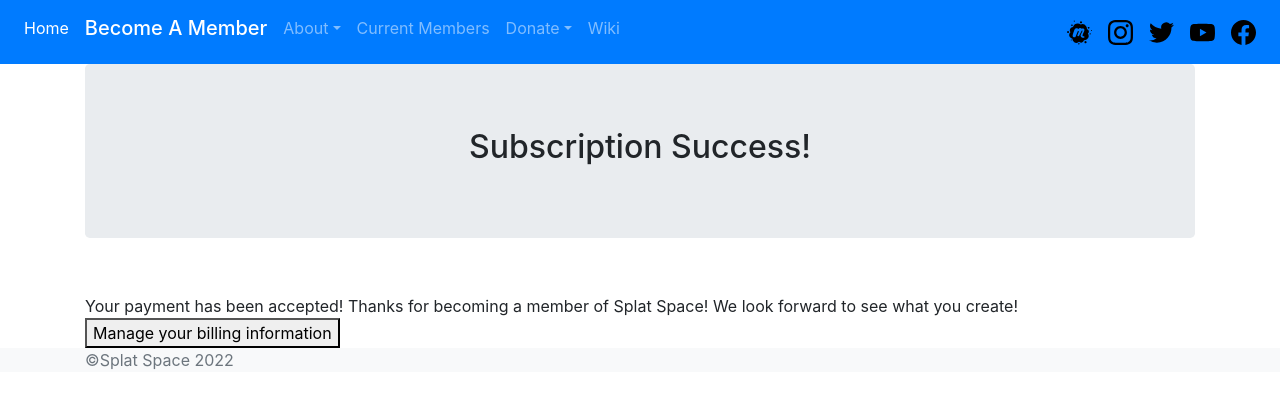
After one commit to splatspace/splatweb, a Flask app: page /success in a window 1280 px wide. The commit adds this page. Shown: the top 409 px of the page. Run offline with Flask 2, Linux system fonts and the light colour scheme; some libraries are stand-ins or nearby versions.

Commit message:
Changes so far
I honestly can't remember what's broken and what works...

```diff
--- a/app.py
+++ b/app.py
@@ -1,8 +1,14 @@
-from flask import Flask
+from flask import Flask, redirect, jsonify, json, request, current_app
 from flask import render_template, url_for
+import os
 import stripe
 
 app = Flask(__name__)
+
+stripe.api_key = 'sk_test_68QUFQZxlmORTdF0xqbfYEj3'
+stripe.api_version = '2020-08-27'
+
+YOUR_DOMAIN = 'http://localhost:4242'
 
 @app.route("/")
 def index():
@@ -43,3 +49,99 @@ def equipment():
 @app.errorhandler(404)
 def page_not_found(error):
     return render_template('404.html'), 404
+
+@app.route("/success")
+def success():
+    return render_template("success.html")
+
+@app.route("/cancel")
+def cancel():
+    return render_template("cancel.html")
+
+@app.route('/create-checkout-session', methods=['POST'])
+def create_checkout_session():
+    try:
+        checkout_session = stripe.checkout.Session.create(
+            line_items=[
+                {
+                    # 'price': prices.data[0].id,
+                    'price': 'price_1IXBRvG0vtiIDHhMN2S998RT',
+                    'quantity': 1,
+                },
+            ],
+            mode='subscription',
+            success_url=YOUR_DOMAIN +
+            '/success.html',
+            # '/success.html?session_id={CHECKOUT_SESSION_ID}',
+            cancel_url=YOUR_DOMAIN + '/cancel.html',
+        )
+        return redirect(checkout_session.url, code=303)
+    except Exception as e:
+        print(e)
+        return "Server error", 500
+
+@app.route('/create-checkout-session-associate', methods=['POST'])
+def create_checkout_session_associate():
+    try:
+        checkout_session = stripe.checkout.Session.create(
+            line_items=[
+                {
+                    # 'price': prices.data[0].id,
+                    'price': 'price_1IXBSsG0vtiIDHhM7Tu7capF',
+                    'quantity': 1,
+                },
+            ],
+            mode='subscription',
+            success_url=YOUR_DOMAIN +
+            '/success.html',
+            # '/success.html?session_id={CHECKOUT_SESSION_ID}',
+            cancel_url=YOUR_DOMAIN + '/cancel.html',
+        )
+        return redirect(checkout_session.url, code=303)
+    except Exception as e:
+        print(e)
+        return "Server error", 500
+
+@app.route('/create-checkout-session-student', methods=['POST'])
+def create_checkout_session_student():
+    try:
+        checkout_session = stripe.checkout.Session.create(
+            line_items=[
+                {
+                    # 'price': prices.data[0].id,
+                    'price': '01',
+                    'quantity': 1,
+                },
+            ],
+            mode='subscription',
+            success_url=YOUR_DOMAIN +
+            '/success.html',
+            # '/success.html?session_id={CHECKOUT_SESSION_ID}',
+            cancel_url=YOUR_DOMAIN + '/cancel.html',
+        )
+        return redirect(checkout_session.url, code=303)
+    except Exception as e:
+        print(e)
+        return "Server error", 500
+
+@app.route('/create-checkout-session-keyfob', methods=['POST'])
+def create_checkout_session_keyfob():
+    try:
+        checkout_session = stripe.checkout.Session.create(
+            line_items=[
+                {
+                    # 'price': prices.data[0].id,
+                    'price': 'price_1Kd2uSG0vtiIDHhMmm4h2KQo',
+                    'quantity': 1,
+                },
+            ],
+            mode='payment',
+            success_url=YOUR_DOMAIN +
+            '/success.html',
+            # '/success.html?session_id={CHECKOUT_SESSION_ID}',
+            cancel_url=YOUR_DOMAIN + '/cancel.html',
+        )
+        return redirect(checkout_session.url, code=303)
+    except Exception as e:
+        print(e)
+        return "Server error", 500
--- /dev/null
+++ b/static/client.js
@@ -0,0 +1,10 @@
+// In production, this should check CSRF, and not pass the session ID.
+// The customer ID for the portal should be pulled from the
+// authenticated user on the server.
+document.addEventListener('DOMContentLoaded', async () => {
+  let searchParams = new URLSearchParams(window.location.search);
+  if (searchParams.has('session_id')) {
+    const session_id = searchParams.get('session_id');
+    document.getElementById('session-id').setAttribute('value', session_id);
+  }
+});
--- a/templates/base.html
+++ b/templates/base.html
@@ -2,21 +2,22 @@
 <html>
     <head>
         {% block head %}
-        <title>SplatSpace</title>
+        <title>Splat Space</title>
         <meta charset="utf-8">
         <meta name="viewport" content="width=device-width, initial-scale=1">
         <link rel="stylesheet" href="https://maxcdn.bootstrapcdn.com/bootstrap/4.5.2/css/bootstrap.min.css">
         <script src="https://ajax.googleapis.com/ajax/libs/jquery/3.5.1/jquery.min.js"></script>
         <script src="https://cdnjs.cloudflare.com/ajax/libs/popper.js/1.16.0/umd/popper.min.js"></script>
         <script src="https://maxcdn.bootstrapcdn.com/bootstrap/4.5.2/js/bootstrap.min.js"></script>
-        <script src="https://www.google.com/recaptcha/api.js"></script>
+        <!-- <script src="client.js" defer></script> -->
+        <script src="{{url_for('static',filename='client.js')}}" defer></script>
         {% endblock %}
     </head>
     <body>
         <nav class="navbar navbar-expand-sm bg-primary navbar-dark">
             <ul class="navbar-nav mr-auto">
                 <li class="nav-item active"><a class="nav-link" href="{{url_for('home')}}">Home</a></li>
-                <li class="nav-item"><a class="nav-link" href="{{url_for('membership')}}">Become A Member</a></li>
+                <li class="nav-item"><a class="nav-link" href="{{url_for('membership')}}"><h5 class="text-white">Become A Member</h5></a></li>
                 <li class="nav-item dropdown">
                     <a class=" nav-link dropdown-toggle" data-toggle="dropdown" id="navbardrop" href="#">About</a>
                     <div class="dropdown-menu">
@@ -45,5 +46,10 @@
         </nav>
         {% block body %}
         {% endblock %}
+        <footer class="footer bg-light">
+            <div class="container">
+                <span class="text-muted">&copy;Splat Space 2022</span>
+            </div>
+        </footer>
     </body>
 </html>
--- /dev/null
+++ b/templates/success.html
@@ -0,0 +1,26 @@
+{% extends "base.html" %}
+{% block body %}
+<div class="container">
+    <div class="jumbotron text-center">
+        <h2>Subscription Success!</h2>
+    </div>
+    <div class="row">
+        <div class="col">
+            &nbsp;
+        </div>
+    </div>
+    <div class="row">
+        <div class="col">
+            Your payment has been accepted! Thanks for becoming a member of Splat Space! We look forward to see what you create!
+        </div>
+    </div>
+    <div class="row">
+        <div class="col">
+            <form action="/create-portal-session" method="POST">
+                <input type="hidden" id="session-id" name="session_id" value="" />
+                <button id="checkout-and-portal-button" type="submit">Manage your billing information</button>
+              </form>
+        </div>
+    </div>
+</div>
+{% endblock %}
```
Also changed, not shown: templates/cancel.html (added, +18 -0 lines), templates/membership.html (+16 -111 lines).
